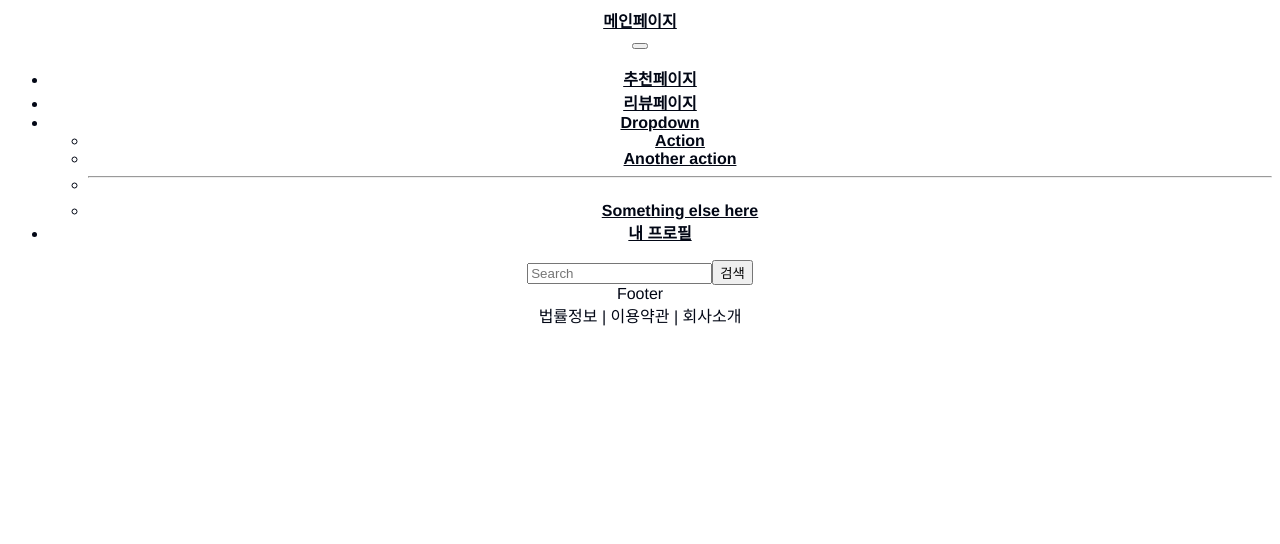
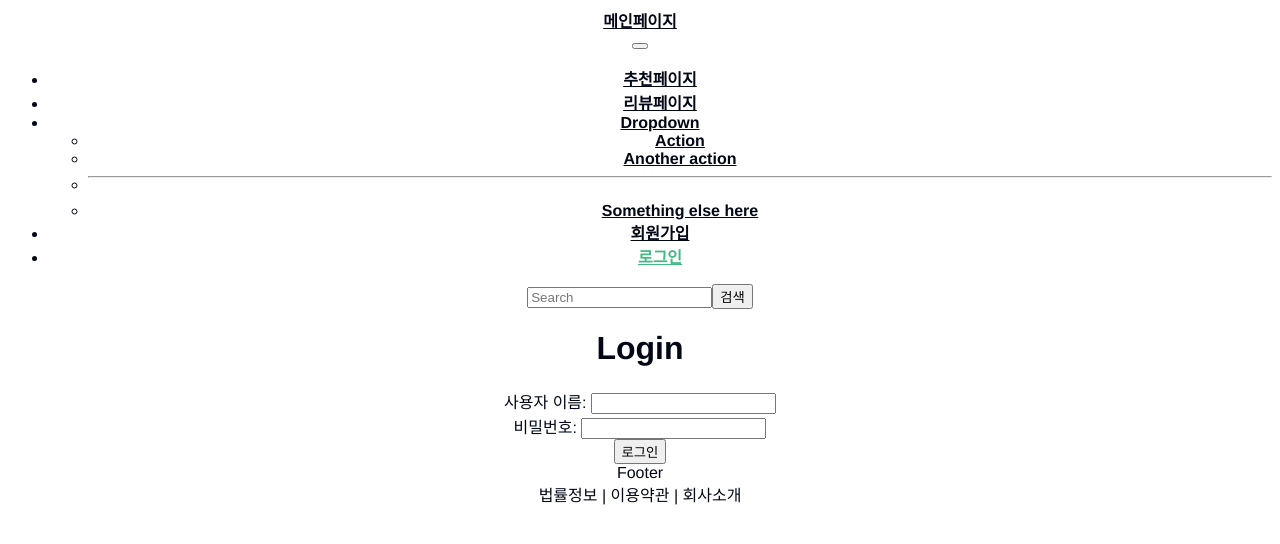
Before and after one commit to sang712/SaYong, a Vue app in the folder final-pjt-front/: page /login in a window 1280 px wide. Shown: the top 544 px of the page. Built offline with nearby package versions, Linux system fonts and the light colour scheme; no server answers; the HTML template or start-up script is replaced by a standard one.

Commit message:
회원가입, 로그인 추가(jwt토큰 이용)

```diff
--- a/final-pjt-front/src/App.vue
+++ b/final-pjt-front/src/App.vue
@@ -31,9 +31,16 @@
                   <li><a class="dropdown-item" href="#">Something else here</a></li>
                 </ul>
               </li>
-              <li class="nav-item p-2">
+              <li v-if="this.$store.state.isLogin" class="nav-item p-2">
                 <router-link :to="{ name: 'Account' }">내 프로필</router-link>
               </li>
+              <li v-else class="nav-item p-2">
+                <router-link :to="{ name: 'Signup' }">회원가입</router-link>
+              </li>
+              <li v-if="!this.$store.state.isLogin" class="nav-item p-2">
+                <router-link :to="{ name: 'Login' }">로그인</router-link>
+              </li>
+
             </ul>
             <form class="d-flex">
               <input class="form-control me-2" type="search" placeholder="Search" aria-label="Search">
@@ -64,6 +71,7 @@ export default {
     this.$store.dispatch('getMovieList')
     this.$store.dispatch('getUserList')
     this.$store.dispatch('getGenreList')
+    this.$store.dispatch('isLogin') // 로그인 상태확인
   },
 }
 </script>
--- a/final-pjt-front/src/router/index.js
+++ b/final-pjt-front/src/router/index.js
@@ -2,6 +2,8 @@ import Vue from 'vue'
 import VueRouter from 'vue-router'
 import Home from '../views/Home.vue'
 import Account from '../views/Account.vue'
+import Signup from '@/views/Signup.vue'
+import Login from '@/views/Login.vue'
 import ReviewList from '@/views/ReviewList.vue'
 import MovieDetail from '@/components/MovieDetail.vue'
 
@@ -36,6 +38,16 @@ const routes = [
     name: 'MovieDetail',
     component: MovieDetail,
     props: true,
+  },
+  {
+    path: '/signup',
+    name: 'Signup',
+    component: Signup,
+  },
+  {
+    path: '/login',
+    name: 'Login',
+    component: Login,
   }
 
 ]
--- a/final-pjt-front/src/store/index.js
+++ b/final-pjt-front/src/store/index.js
@@ -10,6 +10,7 @@ export default new Vuex.Store({
     users: [],
     genres: [],
     user: [],
+    isLogin: false,
   },
   mutations: {
     GET_MOVIE_LIST(state, movieList) {
@@ -24,6 +25,15 @@ export default new Vuex.Store({
         genres[genre.id] = genre.name
       })
       state.genres = genres
+    },
+    IS_LOGIN(state) {
+      const token = localStorage.getItem('jwt')
+      if (token) {
+        state.isLogin = true
+      }
+    },
+    LOGIN(state) {
+      state.isLogin = true
     }
   },
   actions: {
@@ -56,7 +66,13 @@ export default new Vuex.Store({
       .catch(err => {
         console.log(err)
       })
-    }
+    },
+    isLogin({commit}) {
+      commit("IS_LOGIN")
+    },
+    login({commit}) {
+      commit("LOGIN")
+    },
   },
   modules: {
 
--- /dev/null
+++ b/final-pjt-front/src/views/Login.vue
@@ -0,0 +1,51 @@
+<template>
+  <div>
+    <h1>Login</h1>
+    <div>
+      <span for="username">사용자 이름: </span>
+      <input type="text" id="username" v-model="credentials.username">
+    </div>
+    <div>
+      <span for="password">비밀번호: </span>
+      <input @keyup.enter="login(credentials)" type="password" id="password" v-model="credentials.password">
+    </div>
+    <button @click="login(credentials)">로그인</button>
+  </div>
+</template>
+
+<script>
+import axios from 'axios'
+
+export default {
+  name: 'Login',
+  data: function () {
+    return {
+      credentials: {
+        username: null,
+        password: null,
+      }
+    }
+  },
+  methods: {
+    login: function () {
+      axios({
+        method: 'post',
+        url: 'http://127.0.0.1:8000/accounts/api-token-auth/',
+        data: this.credentials,
+      })
+      .then(res => {
+        localStorage.setItem('jwt', res.data.token)
+        this.$store.dispatch('login') // 로그인 완료
+        this.$router.push({ name: 'Home' })
+      })
+      .catch(err => {
+        console.log(err)
+      })
+    }
+  }
+}
+</script>
+
+<style>
+
+</style>
--- /dev/null
+++ b/final-pjt-front/src/views/Signup.vue
@@ -0,0 +1,57 @@
+<template>
+  <div class="container">
+    <h1>Signup</h1>
+    <div class="d-flex row justify-content-center">
+      <div>
+        <span for="username">사용자 이름: </span>
+        <input type="text" id="username" v-model="credentials.username">
+      </div>
+      <div>
+        <span for="password">비밀번호: </span>
+        <input type="password" id="password" v-model="credentials.password">
+      </div>
+      <div>
+        <span for="passwordConfirm">사용자 이름: </span>
+        <input type="password" id="passwordConfirmation" v-model="credentials.passwordConfirmation">
+      </div>
+    </div>
+      <button @click="signup(credentials)">가입하기</button>
+  </div>
+</template>
+
+<script>
+import axios from 'axios'
+
+export default {
+  name: 'Signup',
+  data: function() {
+    return {
+      credentials: {
+        username: null,
+        password: null,
+        passwordConfirmation: null,
+      }
+    }
+  },
+  methods: {
+    signup: function () {
+      axios({
+        method: 'post',
+        url: 'http://127.0.0.1:8000/accounts/signup/',
+        data: this.credentials,
+      })
+      .then(res => {
+        console.log(res)
+        this.$router.push({ name: 'Login' })
+      })
+      .catch(err => {
+        console.log(err)
+      })
+    }
+  }
+}
+</script>
+
+<style>
+
+</style>
```
Also changed, not shown: 1 other file (tests, documents, lock files or other folders).
